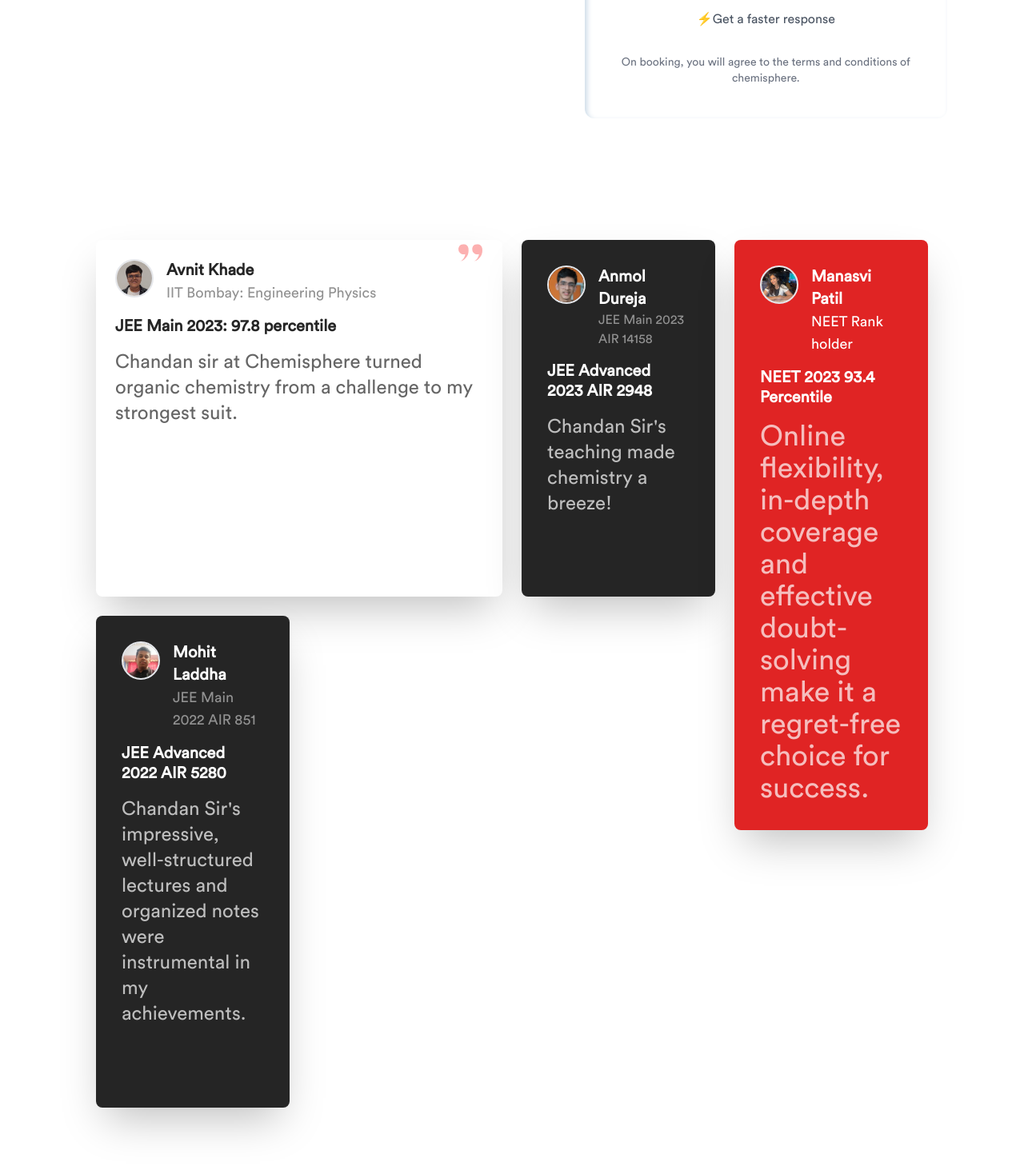
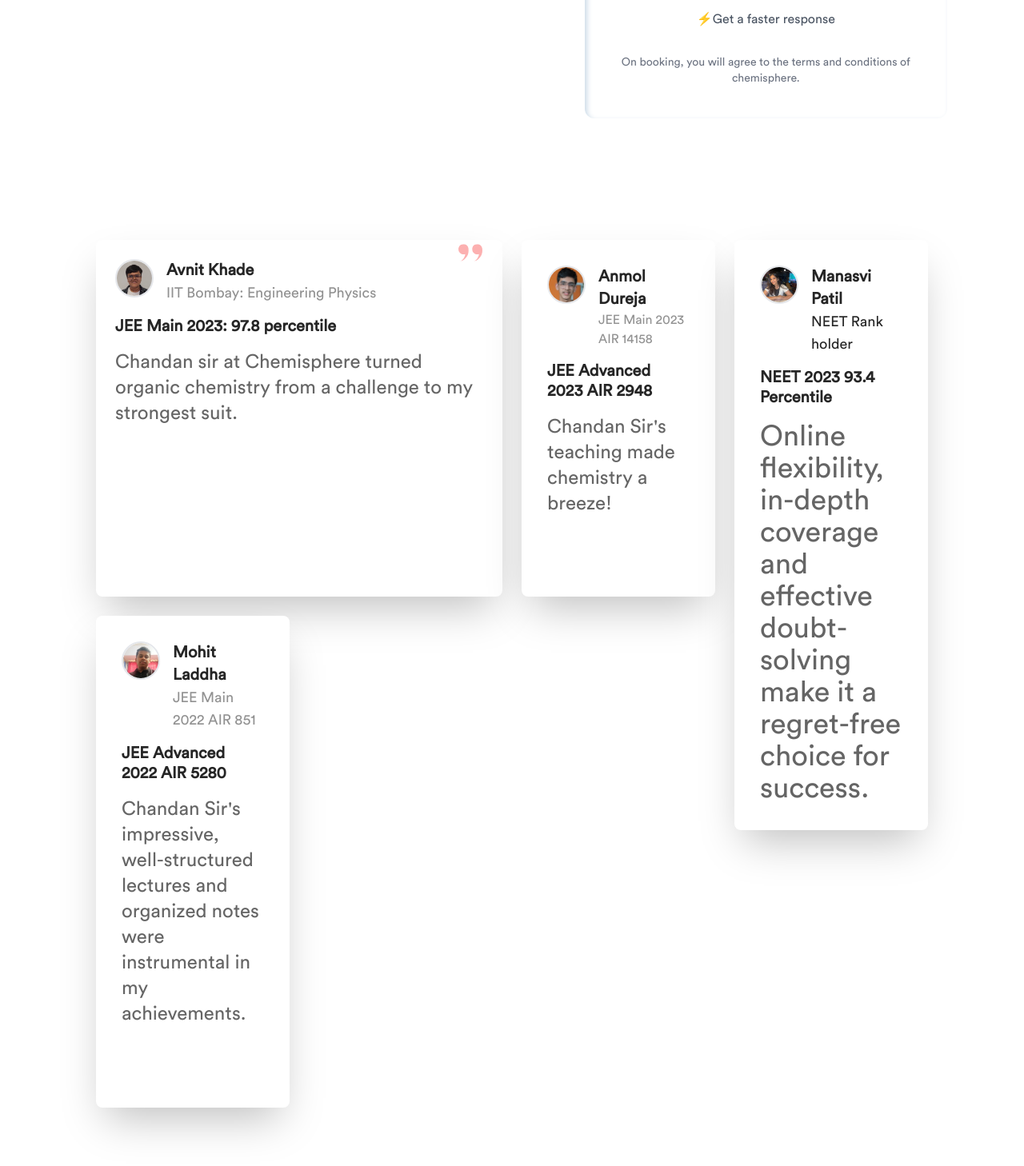
Before and after one commit to aryannpanchal/chemisphere-official-website, a Next.js app: page / in a window 1280 px wide. Shown: the part 1465-2923 px from the top of the page at 80% size. Built offline with nearby package versions, Linux system fonts and the light colour scheme.

Commit message:
Update Testimonials.jsx

```diff
--- a/components/Testimonials.jsx
+++ b/components/Testimonials.jsx
@@ -25,7 +25,7 @@ const Testimonials = () => {
           Chandan sir at Chemisphere turned organic chemistry from a challenge to my strongest suit.
           </p>
         </div>
-        <div className='relative bg-black text-white p-8 rounded-lg shadow-2xl'>
+        <div className='relative bg-white text-black p-8 rounded-lg shadow-2xl'>
           <div className='flex justiify-start space-x-4 relative z-10'>
             <Image src='/anmol.jpg' alt='' width={32} height={32} className='h-12 w-12 rounded-full border-2 border-pruple-400'/>
             <div>
@@ -40,7 +40,7 @@ const Testimonials = () => {
           Chandan Sir's teaching made chemistry a breeze!
           </p>
         </div>
-        <div className='relative bg-red-600 text-white p-8 rounded-lg laptop:row-span-2 shadow-2xl'>
+        <div className='relative bg-white text-black p-8 rounded-lg laptop:row-span-2 shadow-2xl'>
           <div className='flex justiify-start space-x-4 relative z-10'>
             <Image src='/manasvi.svg' alt='' width={32} height={32} className='h-12 w-12 rounded-full border-2 border-pruple-400'/>
             <div>
@@ -61,7 +61,7 @@ const Testimonials = () => {
             </marquee>
           </div>
 
-        <div className='relative bg-black text-white p-8 rounded-lg laptop:row-span-2 laptop:row-start-2 laptop:col-start-1 shadow-2xl'>
+        <div className='relative bg-white text-black p-8 rounded-lg laptop:row-span-2 laptop:row-start-2 laptop:col-start-1 shadow-2xl'>
           <div className='flex justiify-start space-x-4 relative z-10'>
             <Image src='/mohit.svg' alt='' width={32} height={32} className='h-12 w-12 rounded-full border-2 border-pruple-400'/>
             <div>
```
